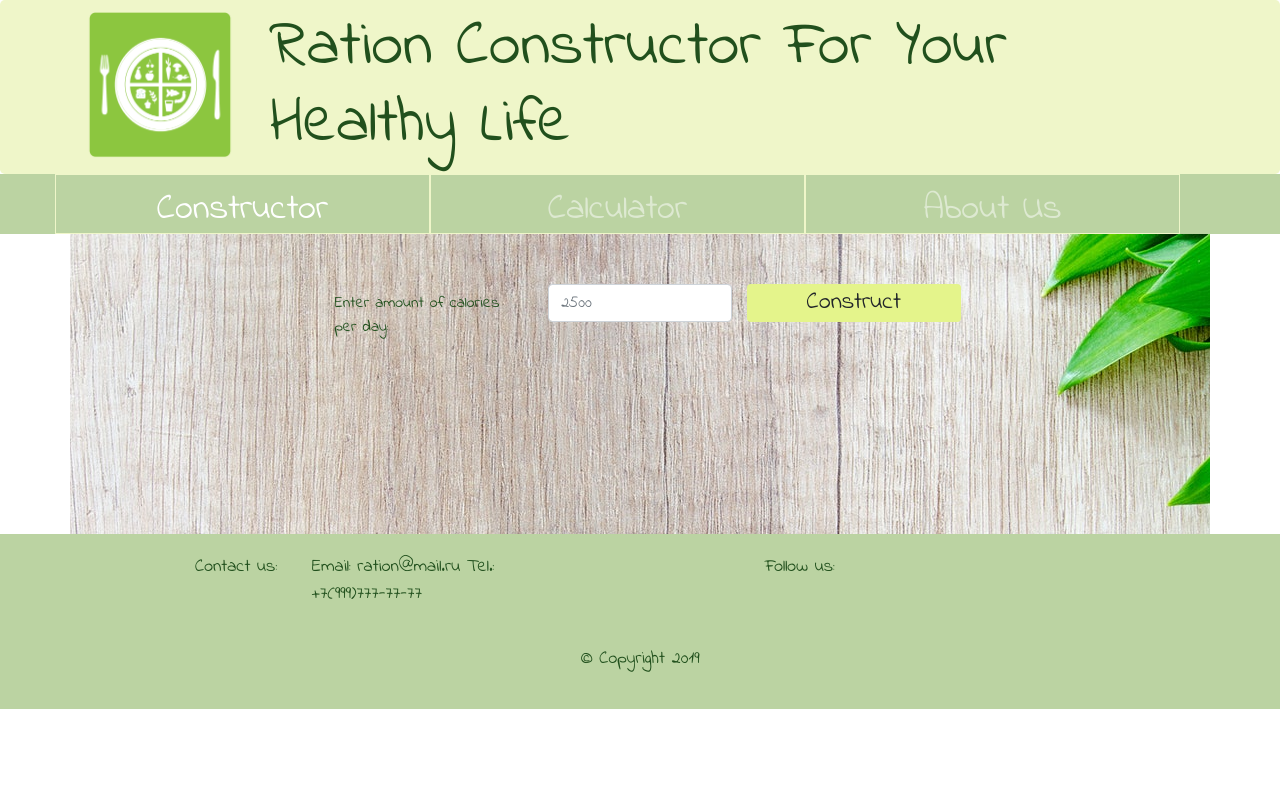
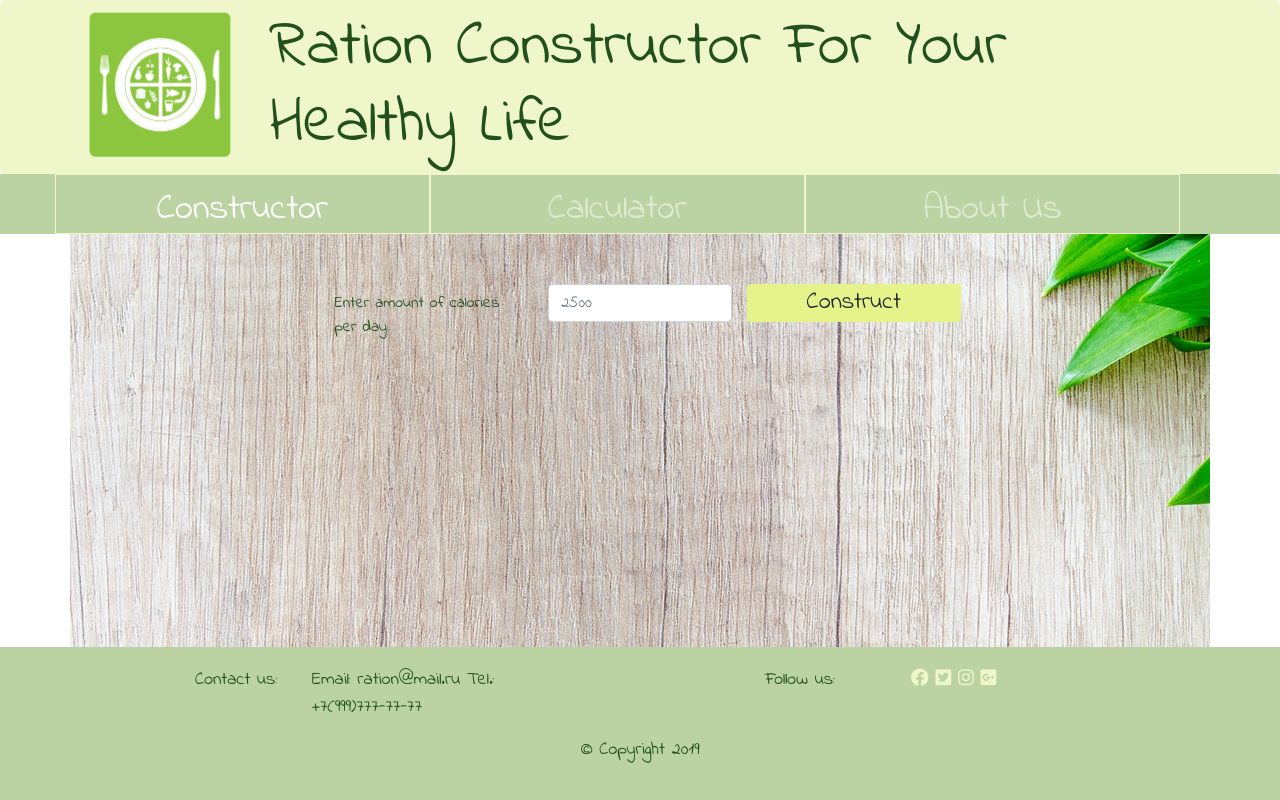
Before and after one commit to kozlovtseva/RationConstructor, a website: page index.html in a window 1280 px wide. Drawn offline with nearby package versions, Linux system fonts and the light colour scheme.

Commit message:
fix footer to the bottom + icons

```diff
--- a/css/styles.scss
+++ b/css/styles.scss
@@ -45,7 +45,7 @@ body{
 .main-container {
     background: url('../img/background.jpg');
     background-position: top;
-    height: 300px;
+    height: 500px;
 }
 label{
     font-size: 24px;
@@ -72,3 +72,27 @@ input{
     font-size: 18px;
     @include zero-margin(20px, 0px);
 }
+
+.icon{
+    color: $background-yellow;
+}
+.icon:hover{
+    color: $background-canary;
+}
+
+//attach foooter to the bottom
+html {
+    height: 100%;
+}
+body {
+    min-height: 100%;
+    position: relative;
+    padding-bottom: 60px;
+    box-sizing: border-box;
+}
+.footer-wrapper {
+    position: absolute;
+    left: 0;
+    right: 0;
+    bottom: 0;
+}
--- a/index.html
+++ b/index.html
@@ -64,7 +64,7 @@
             </div>
         </div>
     </div>
-    <footer class="footer">
+    <footer class="footer footer-wrapper">
         <div class="container">
             <div class="row justify-content-around">
                 <div class="col-12 col-sm-6 col-md-4 row">
@@ -81,10 +81,14 @@
                         Follow us:
                     </div>
                     <div class="col-7">
-                        <a class="btn btn-social-icon btn-google" href="http://google.com/+"><i class="fa fa-google-plus"></i></a>
-                        <a class="btn btn-social-icon btn-facebook" href="http://www.facebook.com/profile.php?id="><i class="fa fa-facebook"></i></a>
+                        <!-- <a class="btn btn-social-icon btn-facebook" href="http://www.facebook.com/profile.php?id="><i class="fa fa-facebook"></i></a>
                         <a class="btn btn-social-icon btn-twitter" href="http://twitter.com/"><i class="fa fa-twitter"></i></a>
                         <a class="btn btn-social-icon btn-instagram" href="http://instagram.com/"><i class="fa fa-instagram"></i></a>
+                        <a class="btn btn-social-icon btn-google" href="http://google.com/+"><i class="fa fa-google-plus"></i></a> -->
+                        <a class="icon" href="http://www.facebook.com/profile.php?id="><i class="fab fa-facebook"></i></a>
+                        <a class="icon" href="http://twitter.com/"><i class="fab fa-twitter-square"></i></a>
+                        <a class="icon" href="http://instagram.com/"><i class="fab fa-instagram"></i></a>
+                        <a class="icon" href="http://google.com/+"><i class="fab fa-google-plus-square"></i></a>
                     </div>
                 </div>
             </div>
```
Also changed, not shown: css/styles.css.
